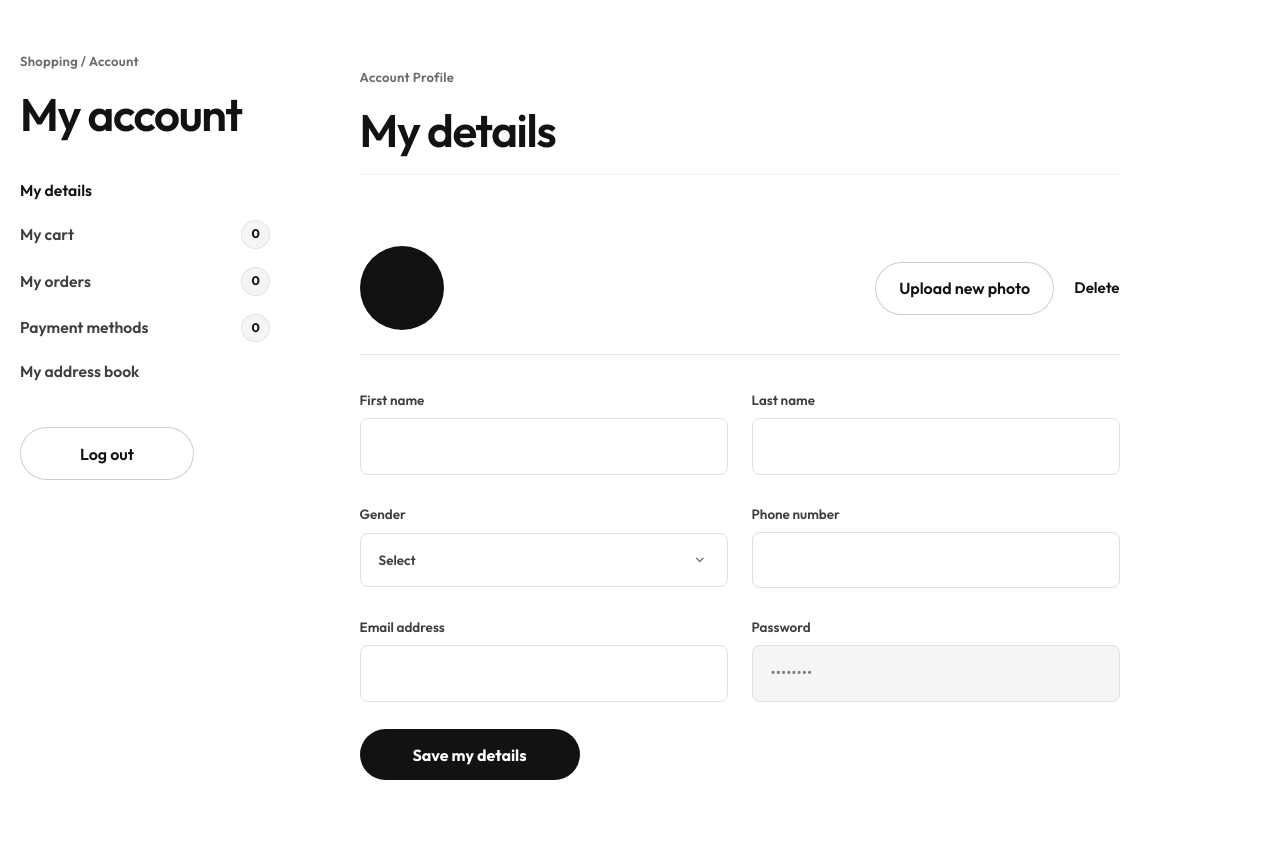
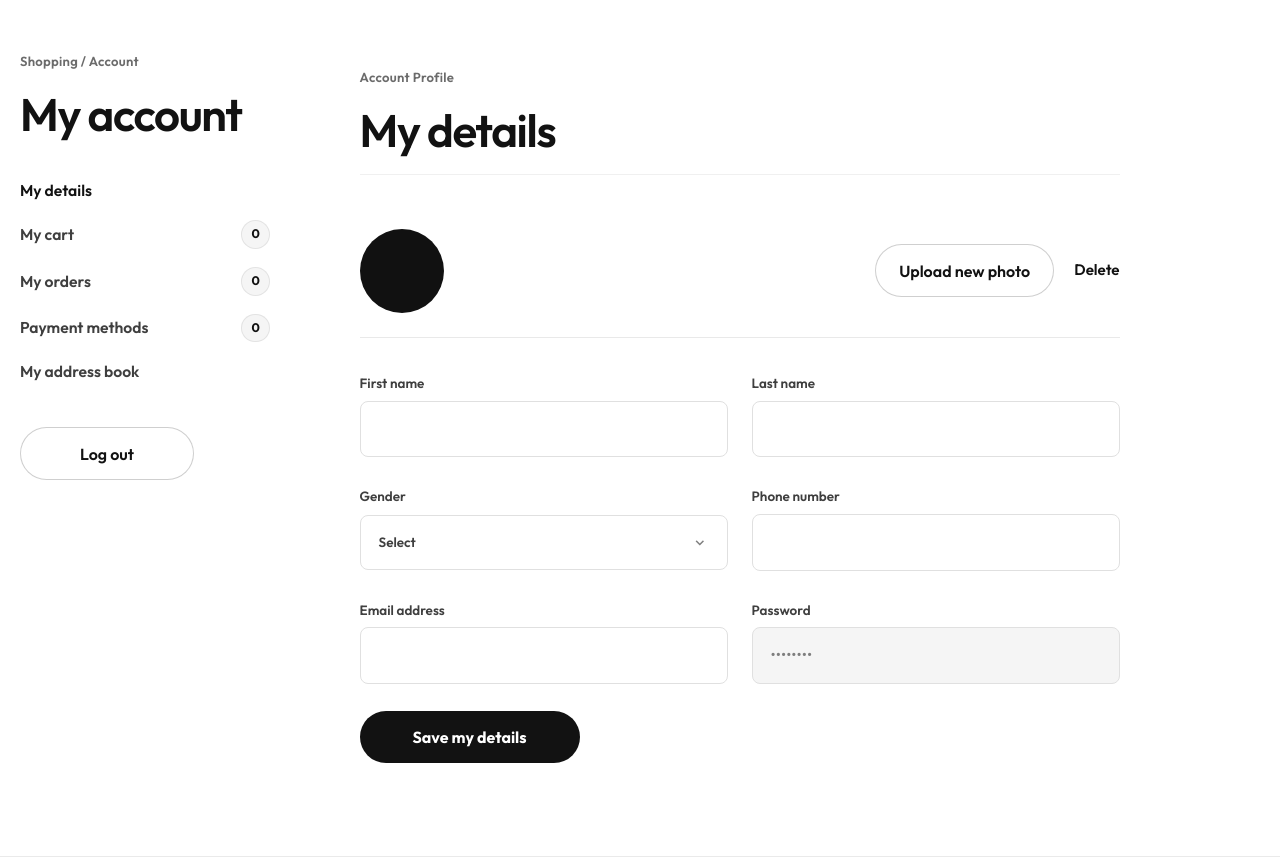
Before and after one commit to yvesseraphin/Nexra, a Django app: page /accounts/profile/ in a window 1280 px wide. Shown: the part 94-951 px from the top of the page. Run offline with Django 4.2, Linux system fonts and the light colour scheme.

Commit message:
Further reduce vertical spacing to bring profile details closer to the heading border

```diff
--- a/static/css/account-profile.css
+++ b/static/css/account-profile.css
@@ -56,7 +56,7 @@
 }
 
 .section-head {
-    margin-bottom: 1.2rem;
+    margin-bottom: 0.6rem;
     padding-bottom: 1rem;
     border-bottom: 1.5px solid #f0f0f0;
 }
@@ -189,7 +189,7 @@
     display: flex;
     align-items: center;
     gap: 1rem 1.25rem;
-    padding: 0.75rem 0 1.5rem;
+    padding: 0.25rem 0 1.5rem;
     border-bottom: 1px solid rgba(18, 18, 18, 0.09);
 }
 
```
